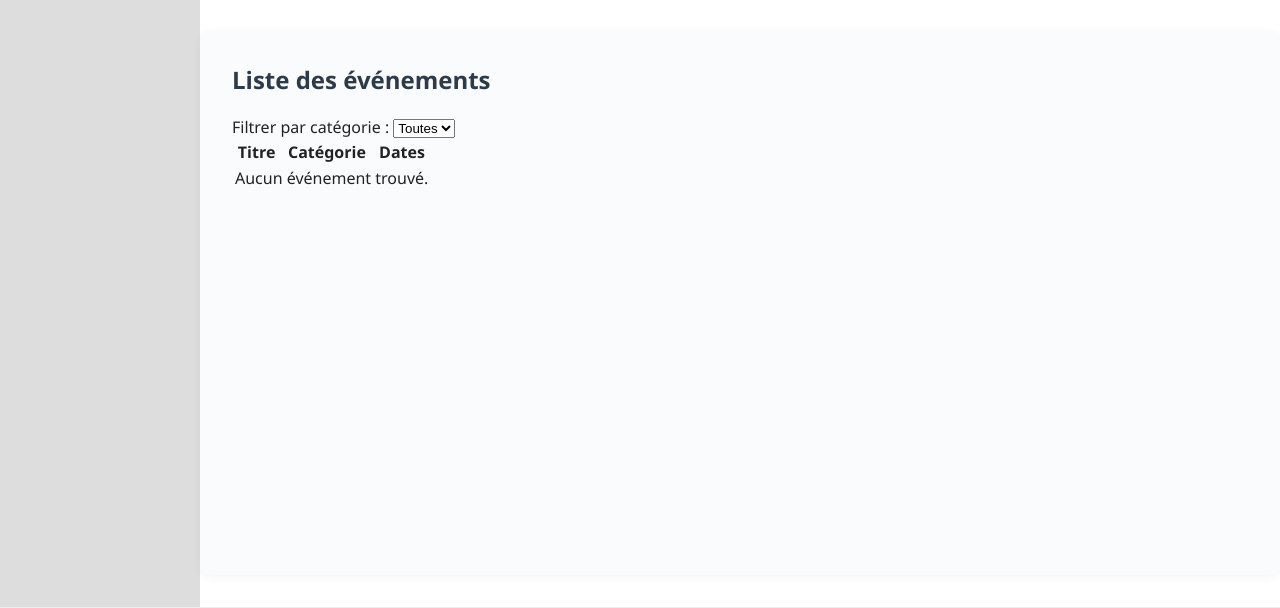
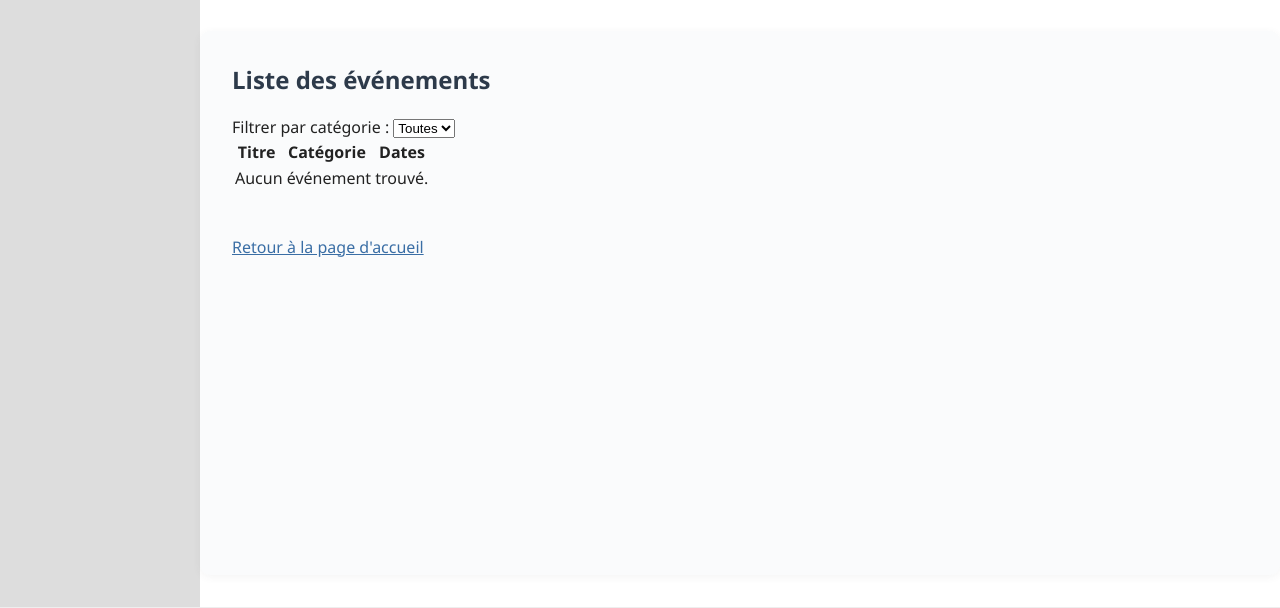
Before and after one commit to Quent1540/SAE-LaChaudiere-, a PHP site: template lachaudiere/src/webui/views/listeEvenements.twig in a window 1280 px wide. Shown: the part 119-727 px from the top of the page. Run offline with PHP 8.4, Linux system fonts and the light colour scheme; the template is opened without the code that fills it, so the values that code supplies are empty; some libraries are stand-ins or nearby versions.

Commit message:
modif listEvenements

```diff
--- a/lachaudiere/src/webui/views/listeEvenements.twig
+++ b/lachaudiere/src/webui/views/listeEvenements.twig
@@ -46,4 +46,7 @@
             {% endfor %}
         </tbody>
     </table>
+    <br>
+    <br>
+    <a href="/">Retour à la page d'accueil</a>
 {% endblock %}
```
